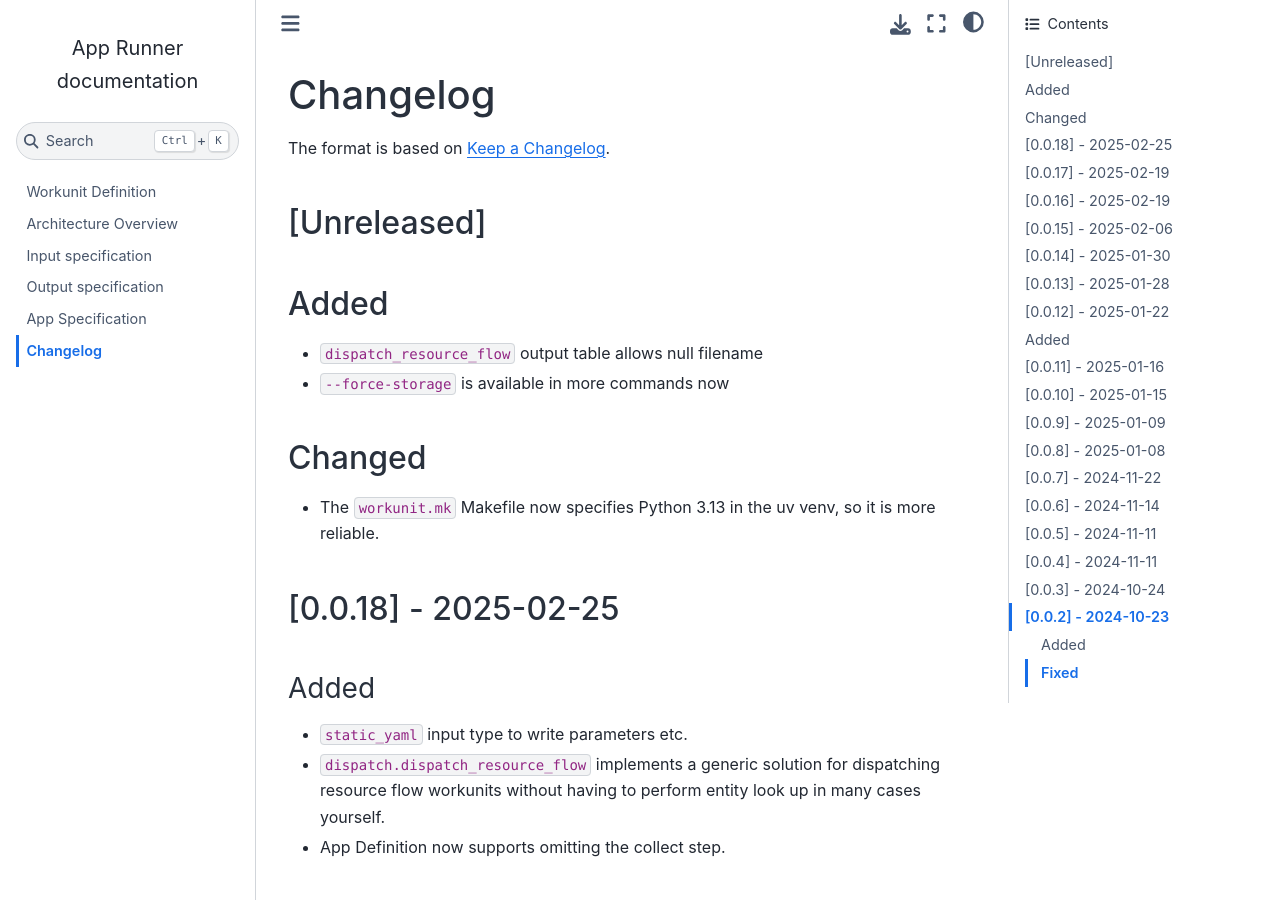
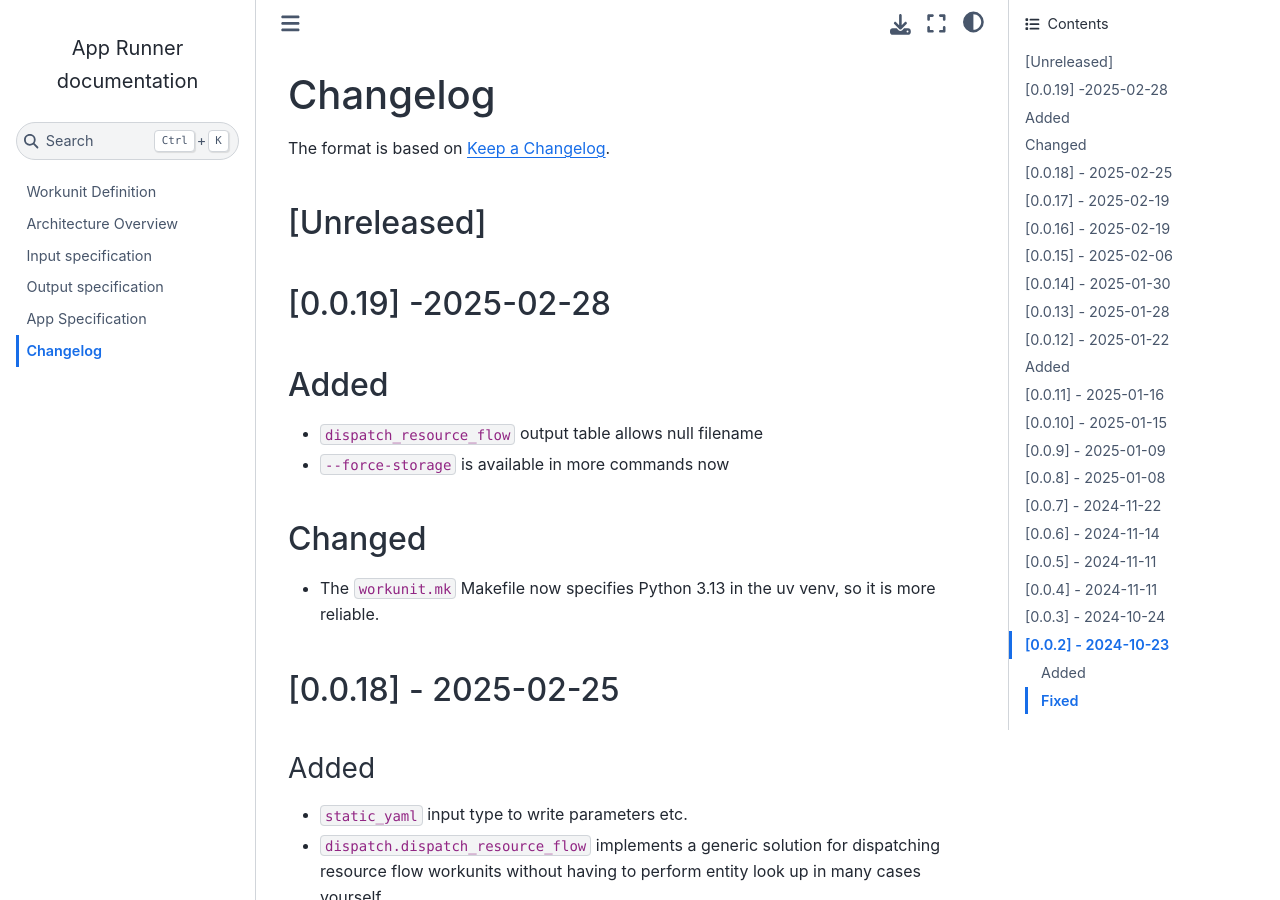
Before and after one commit to fgcz/bfabricPy, a Sphinx documentation site: the page built from bfabric_app_runner/docs/changelog.md, in a window 1280 px wide and 900 px high. Built offline with Sphinx 7.4.7 and the Sphinx Book theme 1.1.4, drawn with Linux system fonts in a browser that asks for light colours.

Commit message:
bfabric_app_runner 0.0.19

```diff
--- a/bfabric_app_runner/docs/changelog.md
+++ b/bfabric_app_runner/docs/changelog.md
@@ -3,6 +3,8 @@
 The format is based on [Keep a Changelog](https://keepachangelog.com/en/1.1.0/).
 
 ## \[Unreleased\]
+
+## \[0.0.19\] -2025-02-28
 
 ## Added
 
```
Also changed, not shown: 1 other file.
